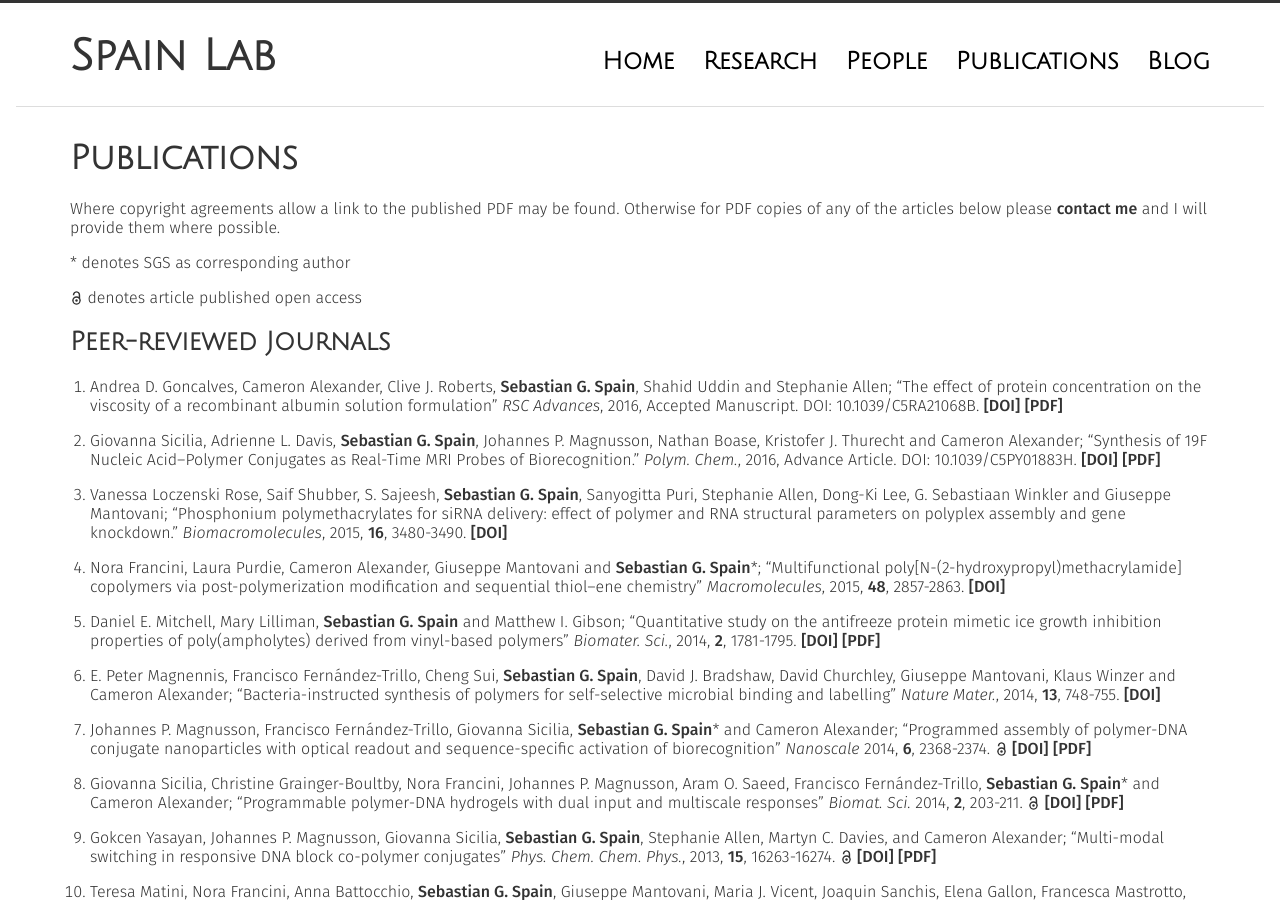
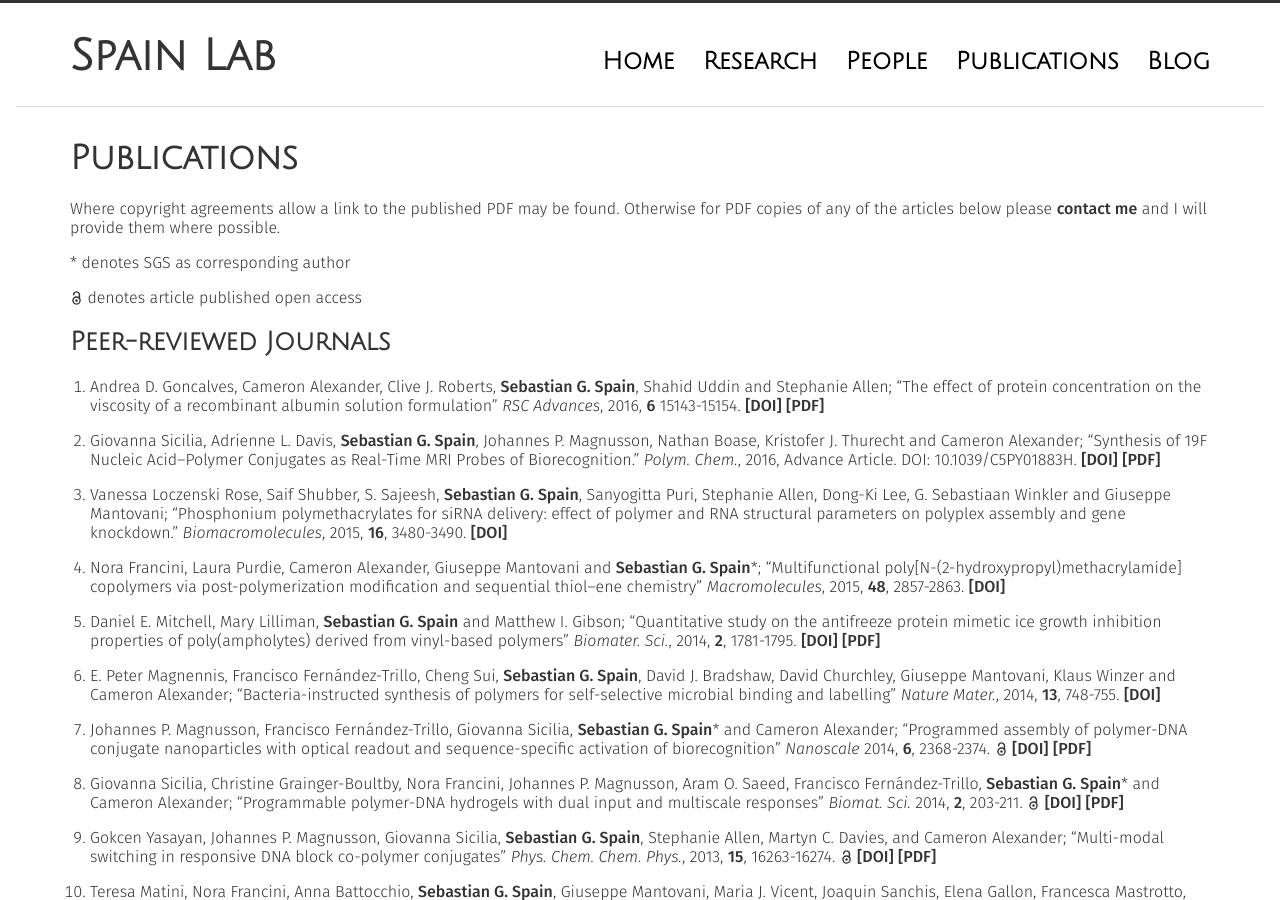
Before and after one commit to sebspain/sebspain.github.io, a Jekyll site: the page built from publications/index.md, in a window 1280 px wide and 900 px high. Built offline with Jekyll 4.4.1, drawn with Linux system fonts in a browser that asks for light colours; Markdown is read by kramdown in place of the engine named in the settings.

Commit message:
updated citation for ADG paper

```diff
--- a/publications/index.md
+++ b/publications/index.md
@@ -10,7 +10,7 @@ Where copyright agreements allow a link to the published PDF may be found. Other
 <img height="14px" src="/img/oa.svg" class="oa" alt="open access logo"> denotes article published open access
 
 ##Peer-reviewed Journals
-1. Andrea D. Goncalves, Cameron Alexander, Clive J. Roberts, <strong>Sebastian G. Spain</strong>, Shahid Uddin and Stephanie Allen; "The effect of protein concentration on the viscosity of a recombinant albumin solution formulation" <em>RSC Advances</em>, 2016, Accepted Manuscript. DOI: 10.1039/C5RA21068B. [\[DOI\]](http://dx.doi.org/10.1039/C5RA21068B) [\[PDF\]](http://sebspain.co.uk/publications/PDFs/2016/c5ra21068b_accepted.pdf)
+1. Andrea D. Goncalves, Cameron Alexander, Clive J. Roberts, <strong>Sebastian G. Spain</strong>, Shahid Uddin and Stephanie Allen; "The effect of protein concentration on the viscosity of a recombinant albumin solution formulation" <em>RSC Advances</em>, 2016, <strong>6</strong> 15143-15154. [\[DOI\]](http://dx.doi.org/10.1039/C5RA21068B) [\[PDF\]](http://sebspain.co.uk/publications/PDFs/2016/c5ra21068b-final.pdf)
 
 1. Giovanna Sicilia, Adrienne L. Davis, <strong>Sebastian G. Spain</strong>, Johannes P. Magnusson, Nathan Boase, Kristofer J. Thurecht and Cameron Alexander; "Synthesis of 19F Nucleic Acid–Polymer Conjugates as Real-Time MRI Probes of Biorecognition." <em>Polym. Chem.</em>, 2016, Advance Article. DOI: 10.1039/C5PY01883H. [\[DOI\]](http://dx.doi.org/10.1039/C5PY01883H) [\[PDF\]](http://sebspain.co.uk/publications/PDFs/2016/C5PY01883H_advance.pdf)
 
```
